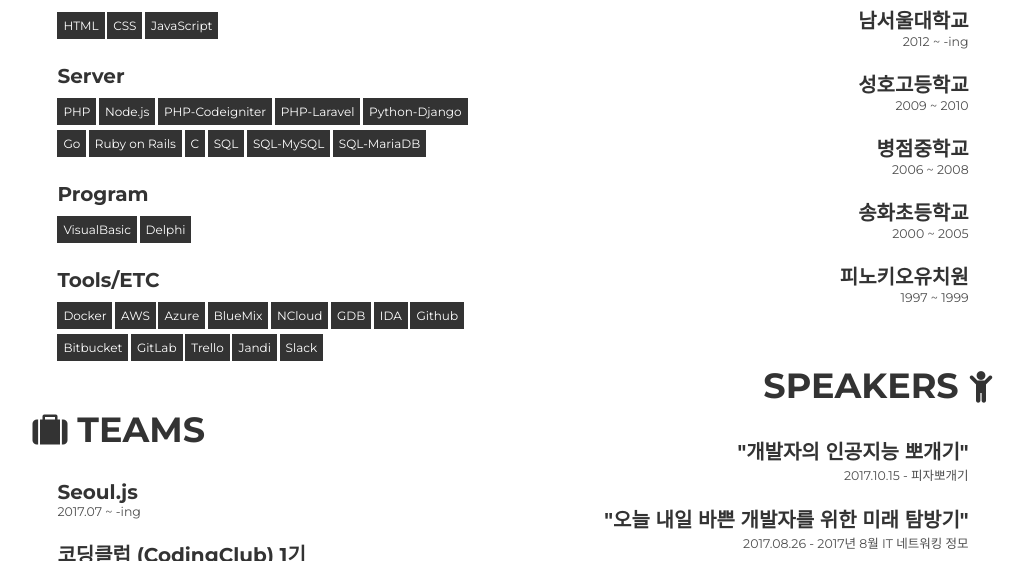
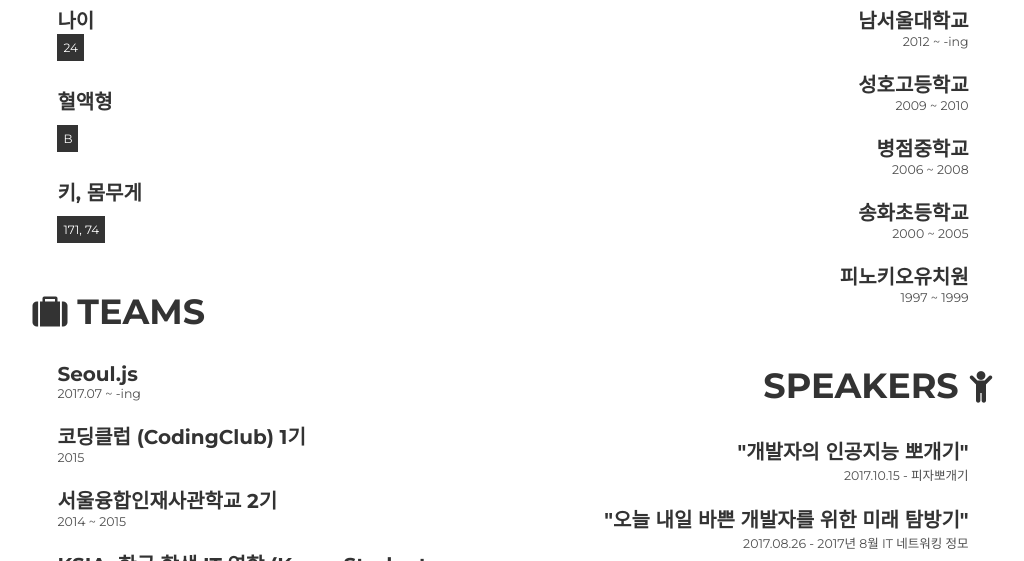
Before and after one commit to giryboi/giryboi.github.io, a plain HTML site: page index.html in a window 1280 px wide. Shown: the part 577-1138 px from the top of the page, without its empty margins (127-1151 px from the left). Drawn offline with Linux system fonts and the light colour scheme.

Commit message:
Update index.html

```diff
--- a/index.html
+++ b/index.html
@@ -49,42 +49,16 @@
         <!--<p>반갑슈</p>-->
         <!--</div>-->
         <!--</div>-->
-        <div id="skills">
-            <h2><i class="fa fa-tasks left" aria-hidden="true"></i> SKILLS</h2>
+        <div id="introduce">
+            <h2><i class="fa fa-address-book-o" aria-hidden="true"></i> Introduce</h2>
             <div>
-                <h3 class="skills">Client</h3>
-                <span class="keywords">HTML</span>
-                <span class="keywords">CSS</span>
-                <span class="keywords">JavaScript</span>
-                <h3 class="skills">Server</h3>
-                <span class="keywords">PHP</span>
-                <span class="keywords">Node.js</span>
-                <span class="keywords">PHP-Codeigniter</span>
-                <span class="keywords">PHP-Laravel</span>
-                <span class="keywords">Python-Django</span>
-                <span class="keywords">Go</span>
-                <span class="keywords">Ruby on Rails</span>
-                <span class="keywords">C</span>
-                <span class="keywords">SQL</span>
-                <span class="keywords">SQL-MySQL</span>
-                <span class="keywords">SQL-MariaDB</span>
-                <h3 class="skills">Program</h3>
-                <span class="keywords">VisualBasic</span>
-                <span class="keywords">Delphi</span>
-                <h3 class="skills">Tools/ETC</h3>
-                <span class="keywords">Docker</span>
-                <span class="keywords">AWS</span>
-                <span class="keywords">Azure</span>
-                <span class="keywords">BlueMix</span>
-                <span class="keywords">NCloud</span>
-                <span class="keywords">GDB</span>
-                <span class="keywords">IDA</span>
-                <span class="keywords">Github</span>
-                <span class="keywords">Bitbucket</span>
-                <span class="keywords">GitLab</span>
-                <span class="keywords">Trello</span>
-                <span class="keywords">Jandi</span>
-                <span class="keywords">Slack</span>
+                <h3 class="introduce">나이</h3>
+                <span class="keywords">24</span>
+                <h3 class="skills">혈액형</h3>
+                <span class="keywords">B</span>
+                <h3 class="skills">키, 몸무게</h3>
+                <span class="keywords">171, 74</span>
+
             </div>
             <br/>
         </div>
```
